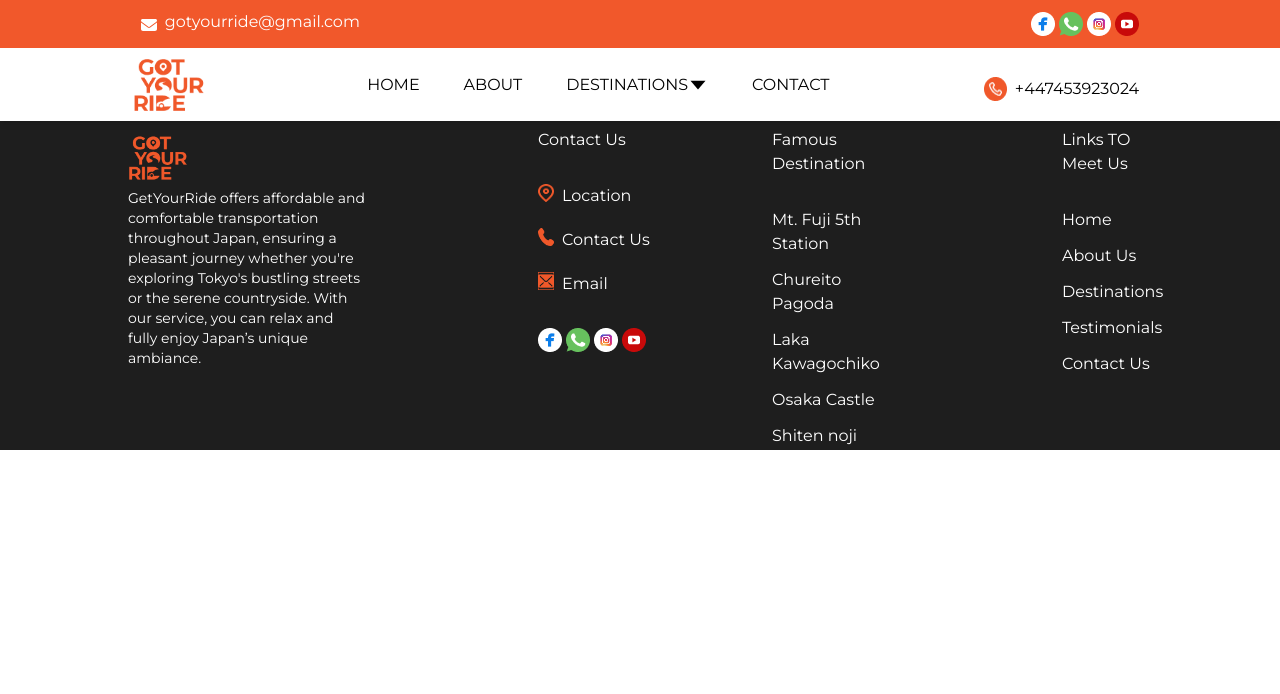
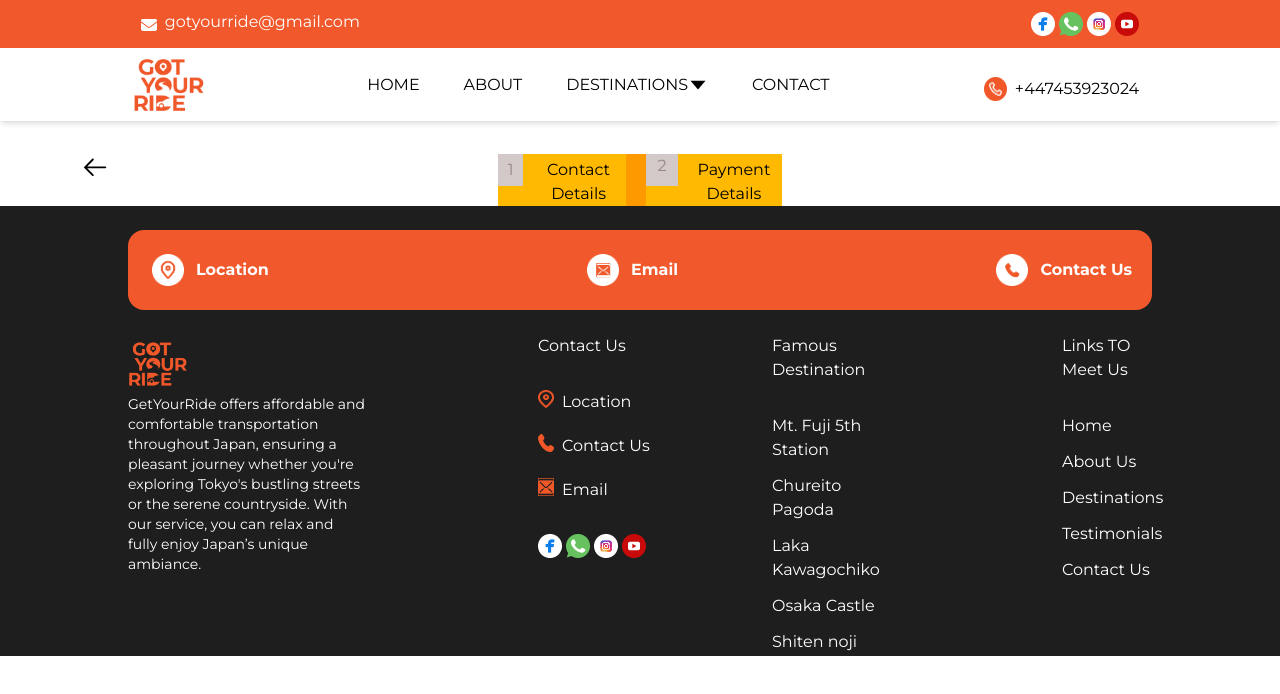
Before and after one commit to RonishGhouri/gotyourride, a React (Vite) app: page /payment in a window 1280 px wide. Shown: the top 694 px of the page. Built offline with nearby package versions, Linux system fonts and the light colour scheme.

Commit message:
started working on payment page

```diff
--- a/src/App.jsx
+++ b/src/App.jsx
@@ -9,6 +9,7 @@ import Register from "./pages/Register";
 import Booking from "./pages/Booking";
 import NavbarNotForHome from "./components/NavbarNotForHome";
 import Footer from "./components/Footer";
+import PaymentPage from "./pages/PaymentPage";
 const App = () => {
   const location = useLocation();
   return (
@@ -21,6 +22,7 @@ const App = () => {
         <Route path="/sign-in" element={<SignIn />} />
         <Route path="/register" element={<Register />} />
         <Route path="/booking" element={<Booking />} />
+        <Route path="/payment" element={<PaymentPage />} />
       </Routes>
       <Footer />
     </div>
--- /dev/null
+++ b/src/components/ContactDetail.jsx
@@ -0,0 +1,7 @@
+import React from "react";
+
+const ContactDetail = () => {
+  return <div></div>;
+};
+
+export default ContactDetail;
--- /dev/null
+++ b/src/components/PaymentBeingSuccessful.jsx
@@ -0,0 +1,7 @@
+import React from "react";
+
+const PaymentBeingSuccessful = () => {
+  return <div></div>;
+};
+
+export default PaymentBeingSuccessful;
--- /dev/null
+++ b/src/components/PaymentDetail.jsx
@@ -0,0 +1,7 @@
+import React from "react";
+
+const PaymentDetail = () => {
+  return <div></div>;
+};
+
+export default PaymentDetail;
--- /dev/null
+++ b/src/components/PaymentSuccessful.jsx
@@ -0,0 +1,7 @@
+import React from "react";
+
+const PaymentSuccessful = () => {
+  return <div></div>;
+};
+
+export default PaymentSuccessful;
--- a/src/pages/Booking.jsx
+++ b/src/pages/Booking.jsx
@@ -46,7 +46,7 @@ const Booking = () => {
         <GoBackButton />
 
         {/*  */}
-        <div className="w-4/5 mx-auto mt-36 ">
+        <div className="w-4/5 mx-auto mt-5 ">
           {/* title*/}
           <div className="mb-5">
             <h1 className="font-bold mb-5 text-4xl">Mt. Fuji 5th Station</h1>
--- /dev/null
+++ b/src/pages/PaymentPage.jsx
@@ -0,0 +1,29 @@
+import React from "react";
+import GoBackButton from "../components/GoBackButton";
+
+const PaymentPage = () => {
+  return (
+    <div className="mt-36">
+      <GoBackButton />
+      {/* Contact and Payment detail buttons*/}
+      <div className="flex gap-5  -mt-[14px] bg-amber-500 w-[22.15%] mx-auto">
+        <div className="flex gap-2 bg-amber-400 mx-auto group">
+          <div className="bg-[#D4C9C9] w-8 h-8 text-center  group-hover:bg-black">
+            <p className=" text-[#948888] mt-1 group-hover:text-white ">1</p>
+          </div>
+          <h1 className="text-center mt-1">Contact Details</h1>
+        </div>
+        <div className="flex gap-2 bg-amber-400 mx-auto ">
+          <div className="group w-8 h-8 -mt-1">
+            <div className="bg-[#D4C9C9] w-8 h-8 text-center  group-hover:bg-black">
+              <p className=" text-[#948888] mt-1 group-hover:text-white ">2</p>
+            </div>
+          </div>
+          <h1 className="text-center mt-1">Payment Details</h1>
+        </div>
+      </div>
+    </div>
+  );
+};
+
+export default PaymentPage;
```
